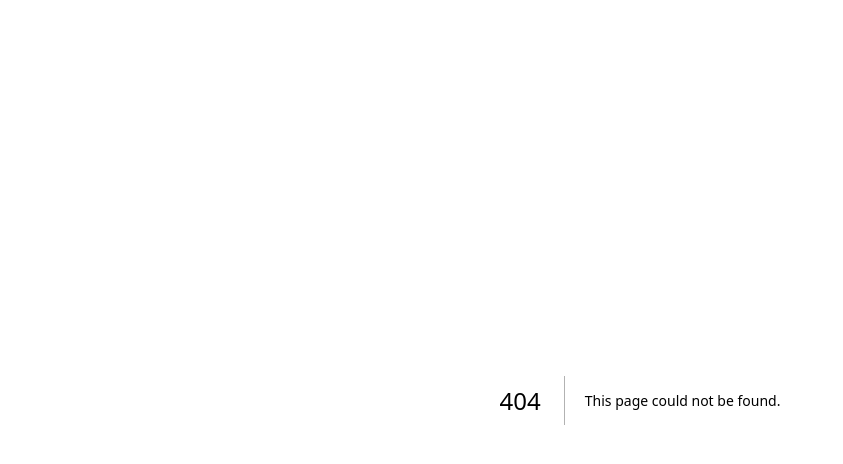
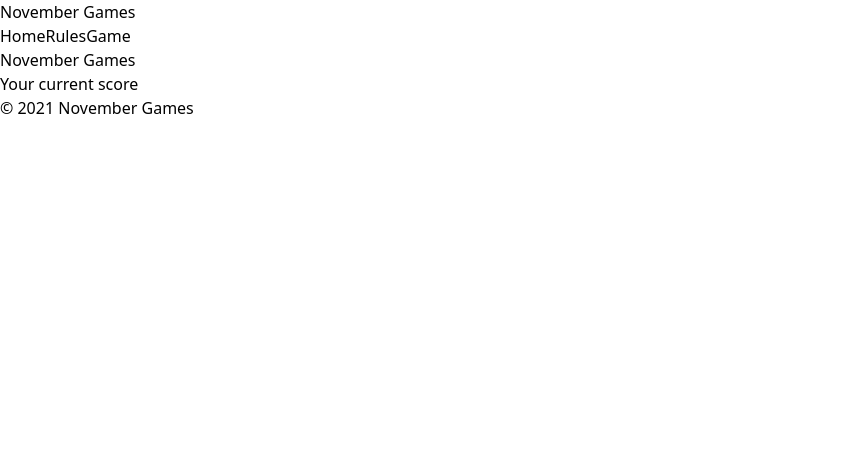
Before and after one commit to alexguerra-dev/november-games, a Next.js app: page /game in a window 1280 px wide. Before the commit this address had no page. Shown: the top 464 px of the page, without its empty margins (0-843 px from the left). Built offline with nearby package versions, Linux system fonts and the light colour scheme.

Commit message:
Setting up some pages

```diff
--- /dev/null
+++ b/src/app/components/Die.js
@@ -0,0 +1,3 @@
+export default function Die({ value }) {
+    return <div className="die">{value}</div>
+}
--- /dev/null
+++ b/src/app/components/Footer.js
@@ -0,0 +1,7 @@
+export default function Footer() {
+    return (
+        <footer>
+            <p>© 2021 November Games</p>
+        </footer>
+    )
+}
--- /dev/null
+++ b/src/app/components/Header.js
@@ -0,0 +1,16 @@
+import Link from 'next/link'
+
+export default function Header() {
+    return (
+        <header>
+            <h1>November Games</h1>
+            <nav>
+                <ul>
+                    <Link href="/">Home</Link>
+                    <Link href="/rules">Rules</Link>
+                    <Link href="/game">Game</Link>
+                </ul>
+            </nav>
+        </header>
+    )
+}
--- /dev/null
+++ b/src/app/game/page.js
@@ -0,0 +1,17 @@
+'use client'
+import Footer from '../components/Footer'
+import Header from '../components/Header'
+import Die from '../components/Die'
+
+export default function Game() {
+    return (
+        <>
+            <Header />
+            <main>
+                <h1>November Games</h1>
+                <p>Your current score</p>
+            </main>
+            <Footer />
+        </>
+    )
+}
--- a/src/app/page.js
+++ b/src/app/page.js
@@ -1,8 +1,16 @@
+import Link from 'next/link'
+import Header from './components/Header'
+import Footer from './components/Footer'
+
 export default function Home() {
     return (
-        <main>
-            <h1>November Games</h1>
-            <p>A game of my youth.</p>
-        </main>
+        <>
+            <Header />
+            <main>
+                <h1>November Games</h1>
+                <p>A game of my youth.</p>
+            </main>
+            <Footer />
+        </>
     )
 }
--- /dev/null
+++ b/src/app/rules/page.js
@@ -0,0 +1,15 @@
+import Footer from '../components/Footer'
+import Header from '../components/Header'
+
+export default function Rules() {
+    return (
+        <>
+            <Header />
+            <main>
+                <h1>Rules</h1>
+                <p>The rules of the game</p>
+            </main>
+            <Footer />
+        </>
+    )
+}
```
